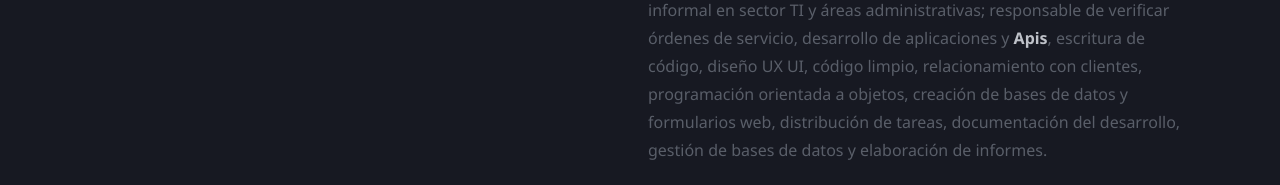
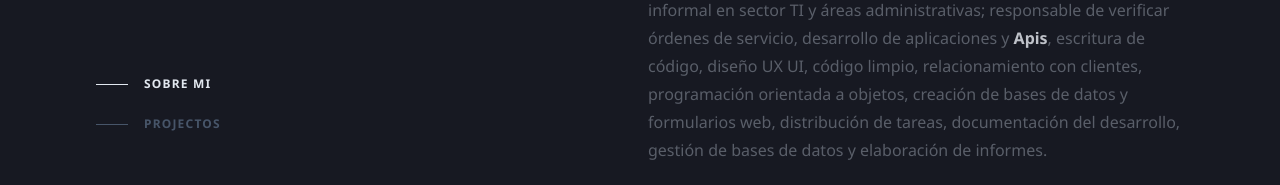
Before and after one commit to davidG199/Portafolio-web, a React (Vite) app: page / in a window 1280 px wide. Shown: the part 236-421 px from the top of the page. Built offline with nearby package versions, Linux system fonts and the light colour scheme.

Commit message:
logica para la barra de navegacion

```diff
--- a/src/components/header.jsx
+++ b/src/components/header.jsx
@@ -1,6 +1,37 @@
+import { useEffect, useState } from "react";
 import ContentIcons from "./contentIcons";
 
 function Header() {
+  // Estado para controlar qué sección está activa
+  const [activeSection, setActiveSection] = useState("");
+
+  useEffect(() => {
+    const sections = document.querySelectorAll("section");
+
+    const observer = new IntersectionObserver(
+      (entries) => {
+        entries.forEach((entry) => {
+          if (entry.isIntersecting) {
+            // Actualiza el estado con el id de la sección visible
+            setActiveSection(entry.target.id);
+          }
+        });
+      },
+      { threshold: 0.5 } // Ajusta el umbral para detectar cuando la sección está al 60% en vista
+    );
+
+    sections.forEach((section) => {
+      observer.observe(section);
+    });
+
+    // Limpia el observer al desmontar el componente
+    return () => {
+      sections.forEach((section) => {
+        observer.unobserve(section);
+      });
+    };
+  }, []);
+
   return (
     <header className="lg:sticky lg:top-0 lg:flex lg:max-h-screen lg:w-1/2 lg:flex-col lg:justify-between lg:py-24">
       <div>
@@ -8,10 +39,56 @@ function Header() {
         <p className="text-yellow-50 text-lg font-medium mt-2 ">
           Desarrollador junior
         </p>
-        <p className="text-gray-400/50 text-md mt-4 max-w-xs">
+        <p className="text-gray-400/50 text-md mt-4 max-w-xs leading-normal">
           Construyo aplicaciones web y tipo movil, accesibles y intuitivas para
           cada usuario
         </p>
+        <nav className="nav hidden lg:block ">
+          <ul className="w-max mt-16">
+            <li>
+              <a
+                href="#about"
+                className={`group flex items-center py-3 ${
+                  activeSection === "about"
+                    ? "text-slate-200"
+                    : "text-slate-500"
+                }`}
+              >
+                <span
+                  className={`nav-indicator mr-4 h-px w-8 ${
+                    activeSection === "about"
+                      ? "bg-slate-200 w-16"
+                      : "bg-slate-600"
+                  } transition-all group-hover:w-16 group-hover:bg-slate-200 group-focus-visible:w-16 group-focus-visible:bg-slate-200 motion-reduce:transition-none`}
+                ></span>
+                <span className="nav-text text-xs font-bold uppercase tracking-widest transition-all">
+                  Sobre mi
+                </span>
+              </a>
+            </li>
+            <li>
+              <a
+                href="#projects"
+                className={`group flex items-center py-3 ${
+                  activeSection === "projects"
+                    ? "text-slate-200"
+                    : "text-slate-600"
+                }`}
+              >
+                <span
+                  className={`nav-indicator mr-4 h-px w-8 ${
+                    activeSection === "projects"
+                      ? "bg-slate-200 w-16"
+                      : "bg-slate-600"
+                  } transition-all group-hover:w-16 group-hover:bg-slate-200 group-focus-visible:w-16 group-focus-visible:bg-slate-200 motion-reduce:transition-none`}
+                ></span>
+                <span className="nav-text text-xs font-bold uppercase tracking-widest transition-all">
+                  Projectos
+                </span>
+              </a>
+            </li>
+          </ul>
+        </nav>
       </div>
       <ContentIcons />
     </header>
```
